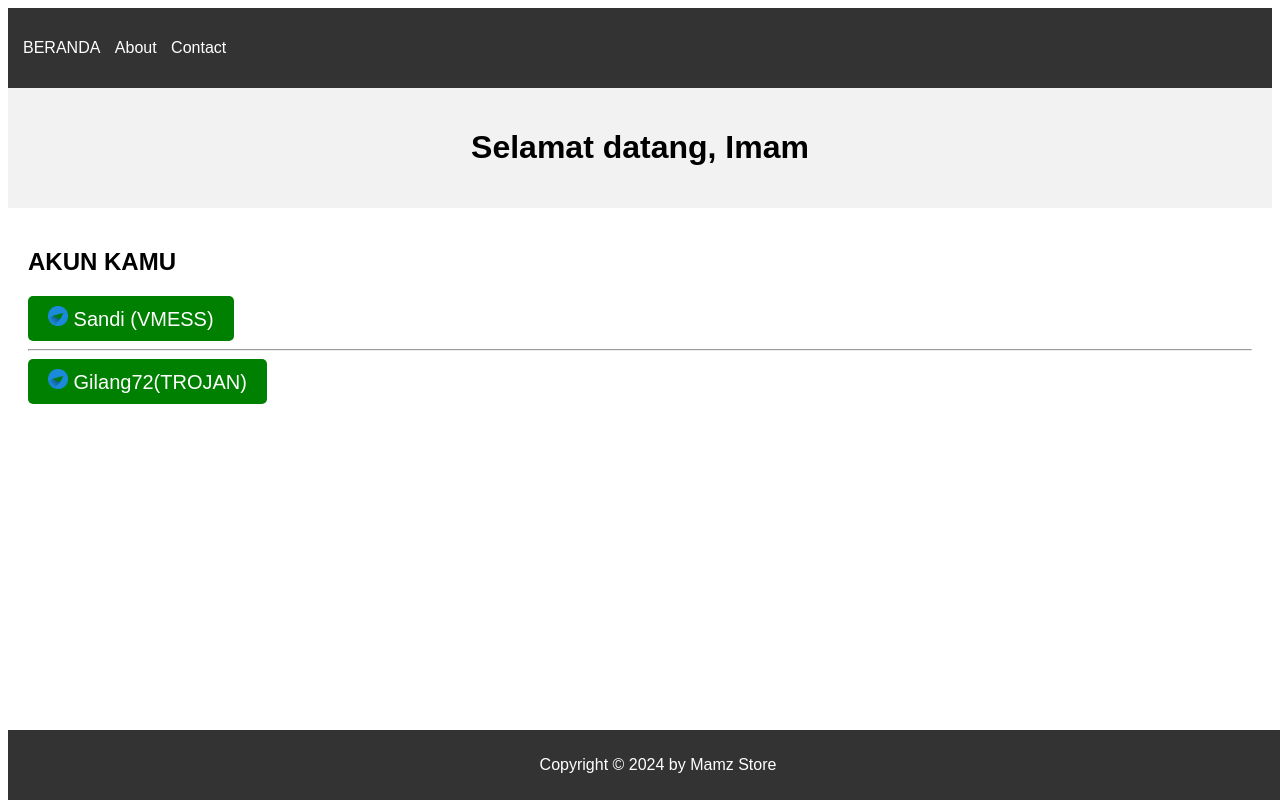
After one commit to MamzStore/mamzstore, a PHP site: page /pgwniawpptiqbaoqdxwl.html in a window 1280 px wide. The commit adds this page. Run offline with PHP 8.4, Linux system fonts and the light colour scheme.

Commit message:
Add files via upload

```diff
--- /dev/null
+++ b/imam.css
@@ -0,0 +1,62 @@
+body {
+    font-family: Arial, sans-serif;
+}
+
+nav {
+    background-color: #333;
+    color: white;
+    padding: 15px;
+}
+
+nav ul {
+    list-style-type: none;
+    padding: 0;
+}
+
+nav ul li {
+    display: inline;
+    margin-right: 10px;
+}
+
+nav ul li a {
+    color: white;
+    text-decoration: none;
+}
+
+header {
+    background-color: #f2f2f2;
+    padding: 20px;
+    text-align: center;
+}
+
+main {
+    padding: 20px;
+}
+
+footer {
+    background-color: #333;
+    color: white;
+    text-align: center;
+    padding: 10px;
+    position: fixed;
+    bottom: 0;
+    width: 100%;
+}
+.order{
+  padding: 10px 20px;
+  font-size: 20px;
+  border: none;
+  border-radius: 5px;
+  color: red;
+  background-color: green;
+  cursor: pointer;
+  transition: background-color 0,3s ease;
+  text-decoration: none;
+}
+.order:hover{
+  background-color: red;
+}
+.order a {
+  text-decoration: none;
+  color: white;
+}
--- a/masuk.html
+++ b/masuk.html
@@ -2,7 +2,7 @@
 <html>
     <head>
         <meta http-equiv="content-type" content="text/html; charset=utf-8" />
-        <title>`substitute(Filename('', 'Page Title'), '^.', '\u&', '')`</title>
+        <title>LOGIN</title>
     </meta>
     </head>
     <body>
--- a/masuk.js
+++ b/masuk.js
@@ -8,6 +8,9 @@ document.getElementById('loginForm').addEventListener('submit', function(event)
     window.location.href = 'index.html';
   }
 if (username === 'imam' && password === '12345') {
-    window.location.href = 'config.html';
+    window.location.href = 'pgwniawpptiqbaoqdxwl.html';
+  }
+ if (username === 'imamsaputra' && password === '12345') {
+    window.location.href = 'pgwniawpptiqbaoqdxwl.html';
   }
 });
--- /dev/null
+++ b/pgwniawpptiqbaoqdxwl.html
@@ -0,0 +1,33 @@
+<!DOCTYPE html>
+<html>
+<head>
+    <link rel="stylesheet" type="text/css" href="imam.css">
+</head>
+<body>
+    <nav>
+        <ul>
+            <li><a href="index.html">BERANDA</a></li>
+            <li><a href="#">About</a></li>
+            <li><a href="#">Contact</a></li>
+        </ul>
+    </nav>
+    <header>
+        <h1>Selamat datang, Imam</h1>
+    </header>
+    <main>
+        <h2>AKUN KAMU</h2>
+                <button class="order">
+          <img src="logot.png" style="width : 20px; height : 20px">
+        <a href="https://t.me/Putzzz">Sandi (VMESS)</a>
+      </button>
+      <hr/>
+              <button class="order">
+          <img src="logot.png" style="width : 20px; height : 20px">
+        <a href="https://t.me/Putzzz">Gilang72(TROJAN)</a>
+      </button>
+    </main>
+    <footer>
+        <p>Copyright &copy; 2024 by Mamz Store</p>
+    </footer>
+</body>
+</html>
```
Also changed, not shown: index.html (+5 -6 lines), login.php (+24 -0 lines).
